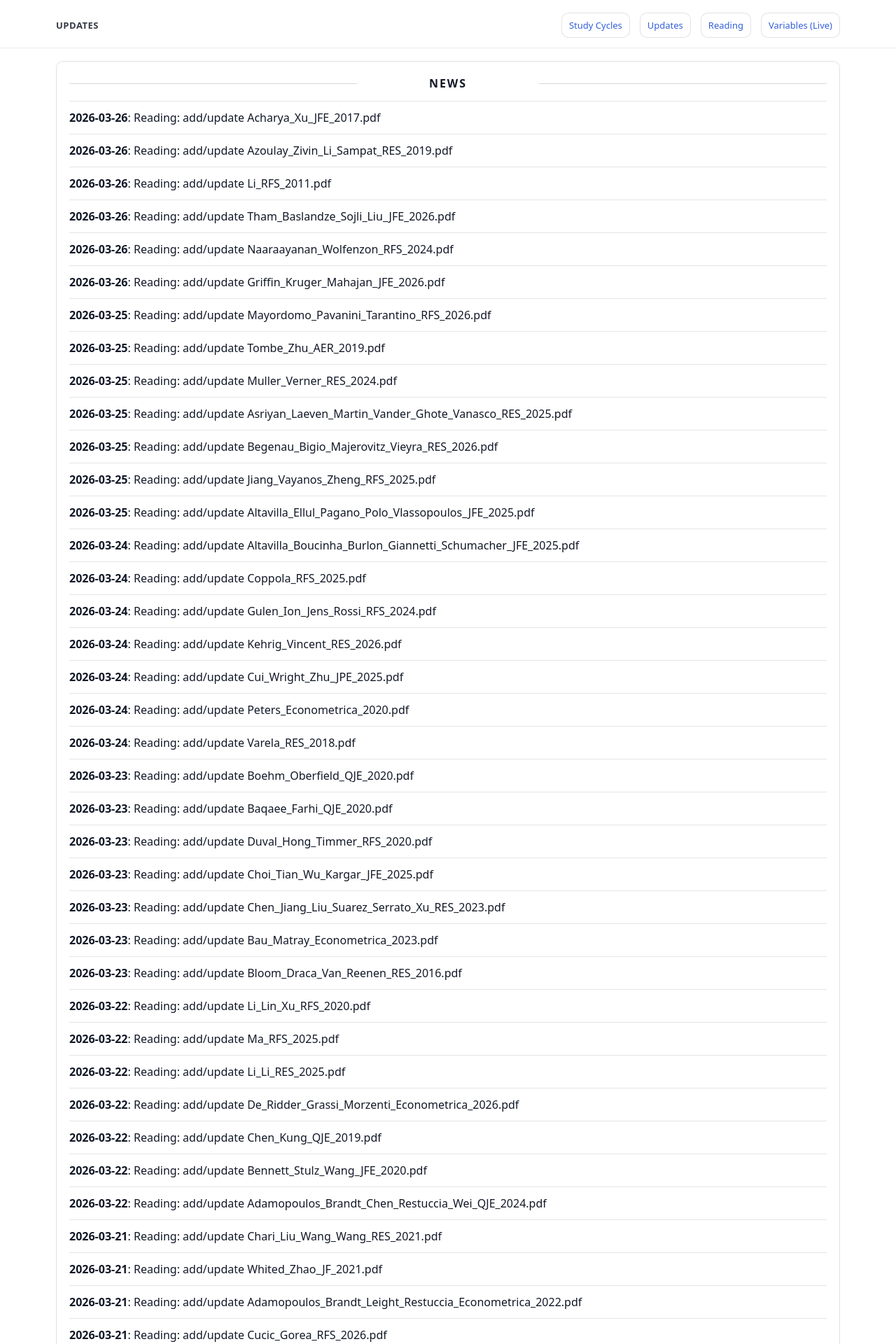
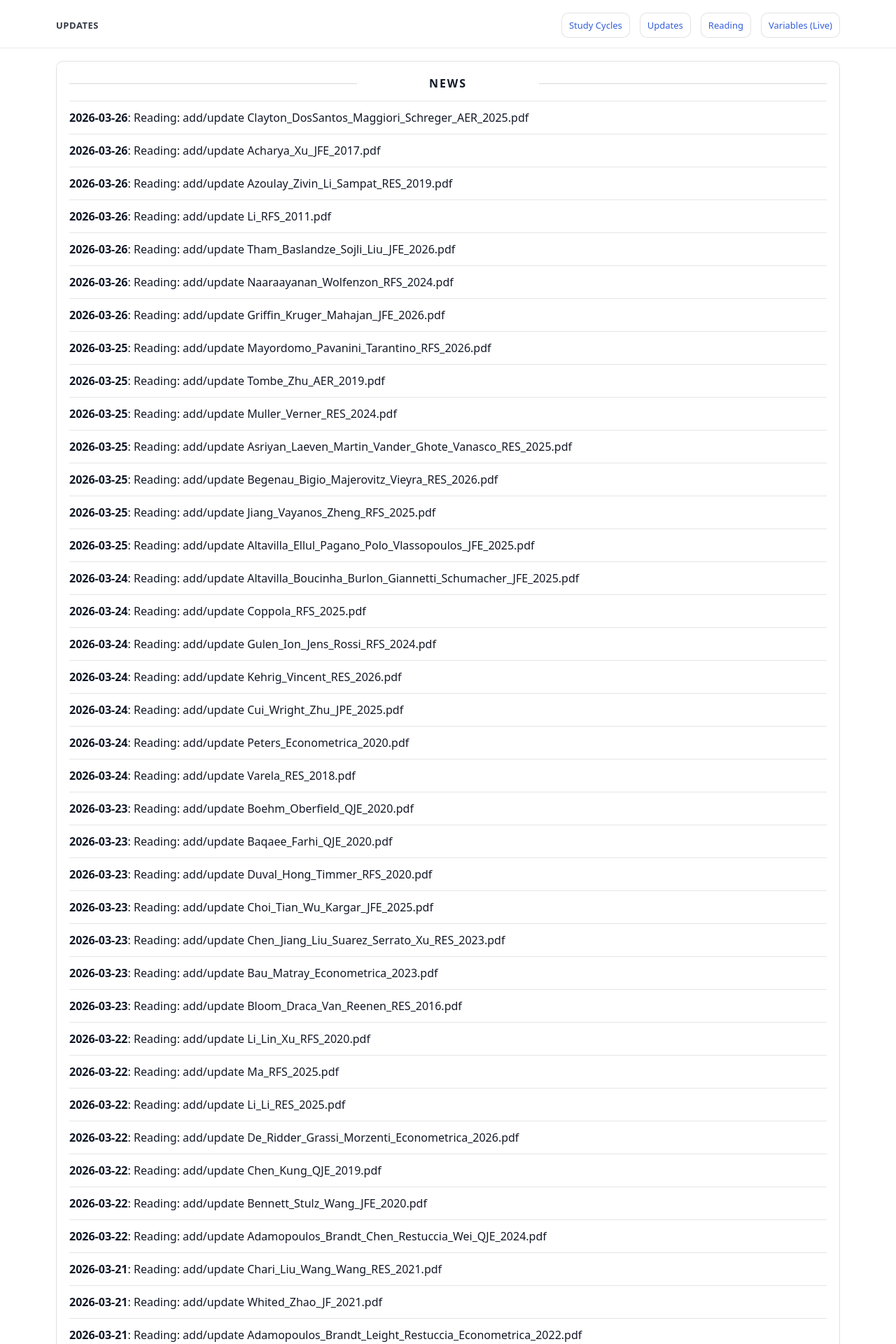
Before and after one commit to yaxinzn/study-archive, a Jekyll site: the page built from updates/index.md, in a window 1280 px wide. Shown: the top 1920 px of the page at 70% size. Built offline with Jekyll 4.4.1, drawn with Linux system fonts in a browser that asks for light colours; some of the changed text lies outside the part shown.

Commit message:
chore: update NEWS feed

```diff
--- a/_data/news.yml
+++ b/_data/news.yml
@@ -1,4 +1,7 @@
 # Auto-generated update history (sorted newest -> oldest). Do not edit manually.
+- ts: "1774525166"
+  date: "2026-03-26"
+  title: "Reading: add/update Clayton_DosSantos_Maggiori_Schreger_AER_2025.pdf"
 - ts: "1774524317"
   date: "2026-03-26"
   title: "Reading: add/update Acharya_Xu_JFE_2017.pdf"
```
